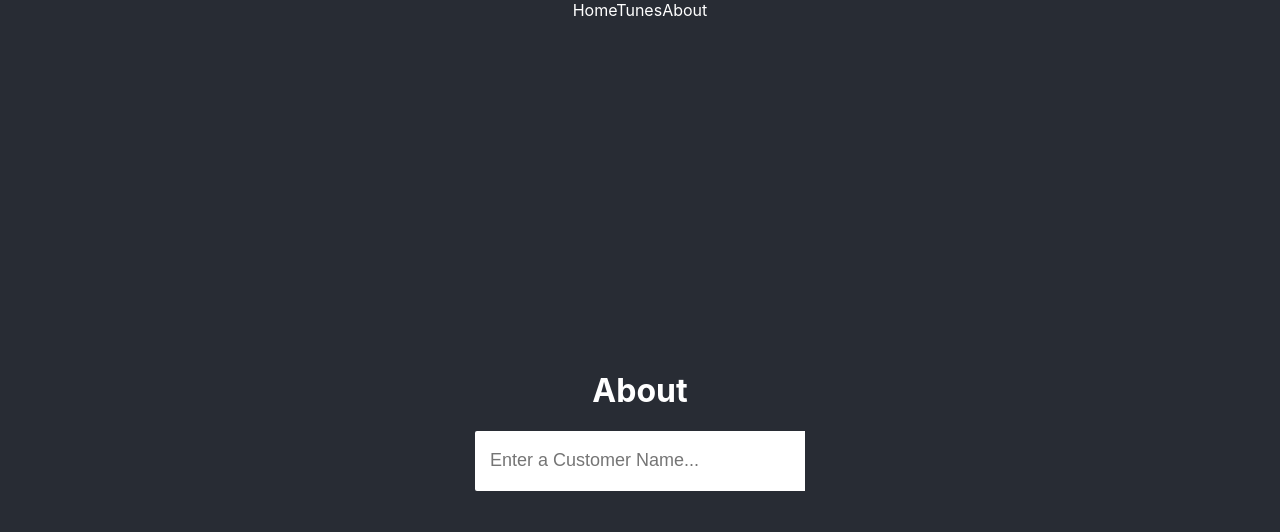
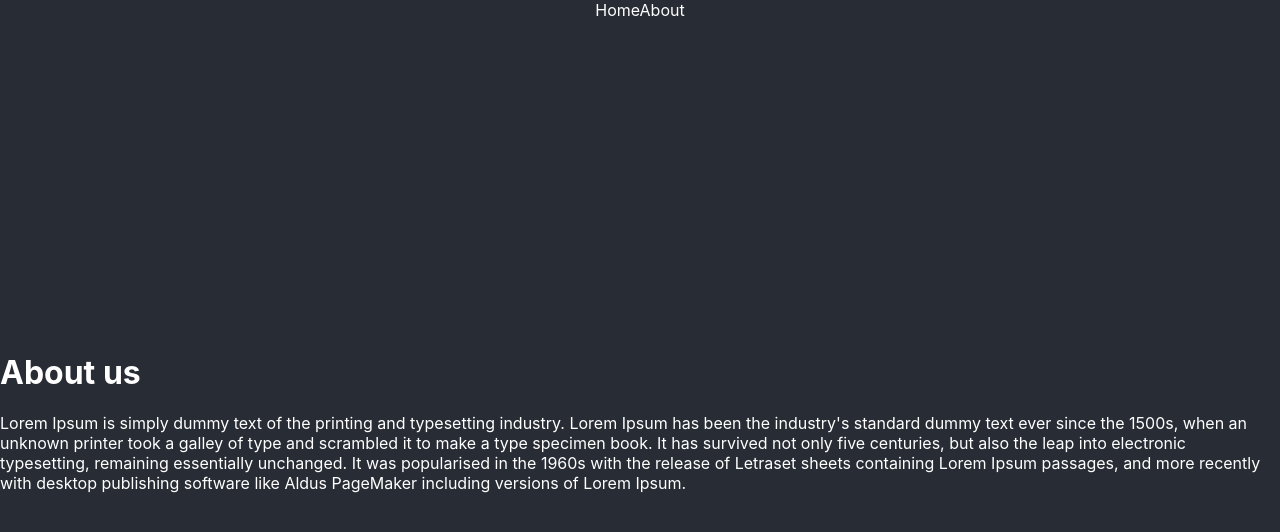
Before and after one commit to michal4511/react-app, a React (Create React App) app: page /about in a window 1280 px wide. Shown: the top 532 px of the page. Built offline with nearby package versions, Linux system fonts and the light colour scheme.

Commit message:
two new components: Home and About

```diff
--- a/src/App.js
+++ b/src/App.js
@@ -1,27 +1,27 @@
+import {Switch, Route} from 'react-router-dom';
+
+// styles & data
 import './App.css';
-import SearchBar from './Components/SearchBar';
-import CustomerData from './MOCK_DATA.json';
-import {Switch, Route, NavLink} from 'react-router-dom';
+
+// components
+import TheNavigation from './Components/TheNavigation';
+
+//views
+
+import Home from './Components/Home';
+import About from './Components/About';
 
 function App() {
   return (
     <div className="App">
       <header className="App-header">
-        <nav>
-          <NavLink to="/">Home</NavLink>
-          <NavLink to="/tunes">Tunes</NavLink>
-          <NavLink to="/about">About</NavLink>
-        </nav>
-
+        <TheNavigation/>
       </header>
       <main>
         <Switch>
-          <Route path="/" render={() => <h1>Search databases</h1>} exact/>
-          <Route path="/tunes" render={() => <h1>Tunes</h1>} />
-          <Route path="/about" render={() => <h1>About</h1>} />
+          <Route path="/" component={Home} exact/>
+          <Route path="/about" component={About}/>
         </Switch>
-
-        <SearchBar placeholder="Enter a Customer Name..." data={CustomerData}/>
       </main>
     </div>
   );
--- /dev/null
+++ b/src/Components/About.js
@@ -0,0 +1,12 @@
+import React from 'react'
+
+function About() {
+    return (
+        <div className="about">
+            <h1>About us</h1>
+            <p>Lorem Ipsum is simply dummy text of the printing and typesetting industry. Lorem Ipsum has been the industry's standard dummy text ever since the 1500s, when an unknown printer took a galley of type and scrambled it to make a type specimen book. It has survived not only five centuries, but also the leap into electronic typesetting, remaining essentially unchanged. It was popularised in the 1960s with the release of Letraset sheets containing Lorem Ipsum passages, and more recently with desktop publishing software like Aldus PageMaker including versions of Lorem Ipsum.</p>
+        </div>
+    )
+}
+
+export default About
--- /dev/null
+++ b/src/Components/Home.js
@@ -0,0 +1,14 @@
+import React from 'react'
+import SearchBar from './SearchBar';
+import CustomerData from '../MOCK_DATA.json';
+
+function Home() {
+    return (
+        <div className="home">
+            <h1>Search Customers</h1>
+            <SearchBar placeholder="Enter a Customer Name..." data={CustomerData}/>
+        </div>
+    )
+}
+
+export default Home
--- /dev/null
+++ b/src/Components/TheNavigation.js
@@ -0,0 +1,13 @@
+import React from 'react';
+import {NavLink} from 'react-router-dom';
+
+function TheNavigation() {
+    return (
+        <nav className="navigation">
+            <NavLink to="/" exact>Home</NavLink>
+            <NavLink to="/about">About</NavLink>
+        </nav>
+    )
+}
+
+export default TheNavigation
```
Also changed, not shown: src/Components/Navbar.css (deleted), src/Components/Navbar.js (deleted).
